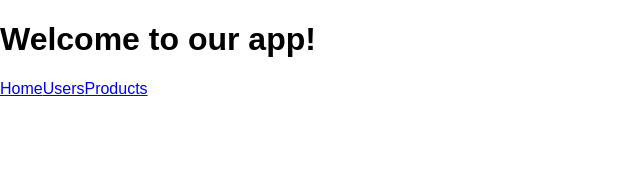
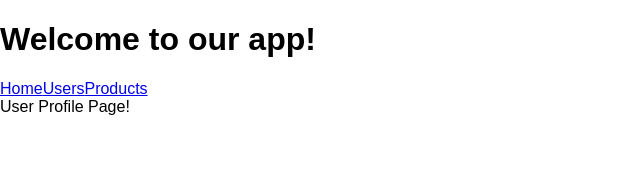
Before and after one commit to tonyneel923/front-end-bootstrap, a React (Create React App) app: page /users/3 in a window 1280 px wide. Shown: the top 188 px of the page, without its empty margins (0-640 px from the left). Built offline with nearby package versions, Linux system fonts and the light colour scheme.

Commit message:
Got rid of match paramater for now. Explicitly set path

```diff
--- a/src/components/layouts/PrimaryLayout.js
+++ b/src/components/layouts/PrimaryLayout.js
@@ -11,9 +11,9 @@ const PrimaryLayout = ({ match }) => (
     <PrimaryHeader />
     <div>
       <Switch>
-        <Route path={`${match.path}`} exact component={HomePage} />
-        <Route path={`${match.path}users`} component={UserSubLayout} />
-        <Redirect to={`${match.url}`} />
+        <Route path={'/'} exact component={HomePage} />
+        <Route path={'/users'} component={UserSubLayout} />
+        <Redirect to={'/'} />
       </Switch>
     </div>
   </div>
--- a/src/components/layouts/UserSubLayout.js
+++ b/src/components/layouts/UserSubLayout.js
@@ -8,7 +8,7 @@ const UserSubLayout = ({ match }) => (
   <div>
     <div>
       <Switch>
-        <Route path={`${match.path}:userId`}  component={UserProfilePage} />
+        <Route path={'/users/:userId'}  component={UserProfilePage} />
       </Switch>
     </div>
   </div>
```
